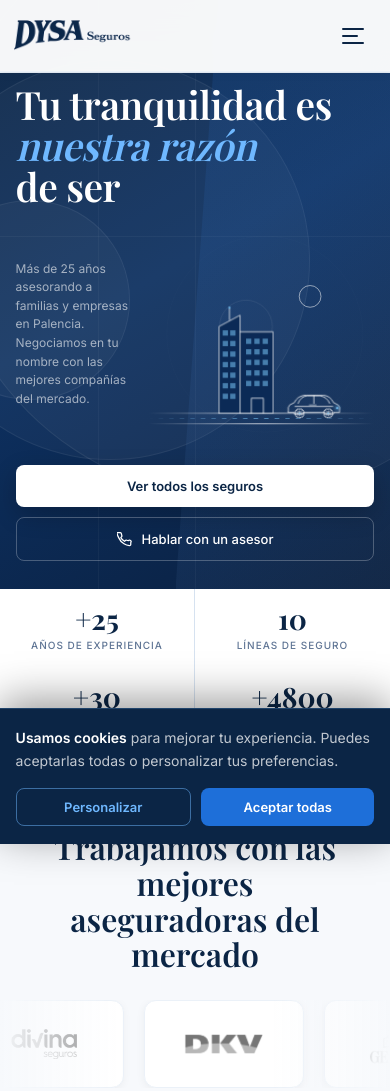
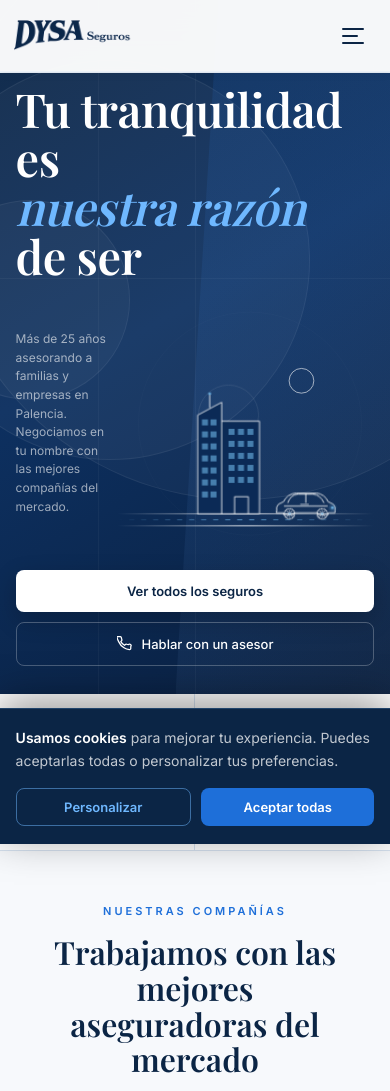
Before and after one commit to ruizgallardojosemanuel-blip/Dysa-Seguros-, a plain HTML site: page index.html in a window 390 px wide. Shown: the top 1091 px of the page. Drawn offline with nearby package versions, Linux system fonts and the light colour scheme.

Commit message:
Mobile: título hero más grande y animación más grande
- Hero h1: clamp(30px,10vw,50px) → clamp(36px,12vw,58px)
- Columna animación: min(58vw,260px) → min(66vw,300px)
- Sin cambios en desktop (breakpoint ≤640px exclusivo)

Co-Authored-By: Claude Sonnet 4.6 <noreply@anthropic.com>

```diff
--- a/index.html
+++ b/index.html
@@ -377,9 +377,9 @@ footer{background:var(--dark);padding:48px 5% 40px;}
   .nav-logo{margin-left:-32px!important;}
   .nav-logo img{width:180px!important;}
   /* HERO — título fila completa | subtítulo izq + animación dcha | botones fila completa */
-  .hero{display:grid;grid-template-columns:1fr min(58vw,260px);grid-template-rows:auto auto auto;column-gap:10px;row-gap:0;padding:84px 4% 28px;min-height:auto;align-items:start;}
+  .hero{display:grid;grid-template-columns:1fr min(66vw,300px);grid-template-rows:auto auto auto;column-gap:10px;row-gap:0;padding:84px 4% 28px;min-height:auto;align-items:start;}
   .hero-content{display:contents;}
-  .hero h1{grid-column:1/-1;grid-row:1;font-size:clamp(30px,10vw,50px);margin-bottom:14px;line-height:1.05;}
+  .hero h1{grid-column:1/-1;grid-row:1;font-size:clamp(36px,12vw,58px);margin-bottom:14px;line-height:1.05;}
   .hero-sub{grid-column:1;grid-row:2;font-size:12px;margin-bottom:0;line-height:1.55;align-self:center;}
   .hero-visual{grid-column:2;grid-row:2;width:100%;aspect-ratio:1/1;}
   .hero-btns{grid-column:1/-1;grid-row:3;display:flex;flex-direction:column;gap:10px;margin-top:18px;}
```
